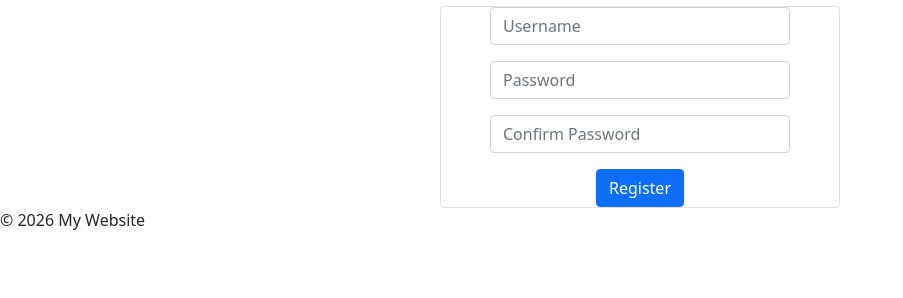
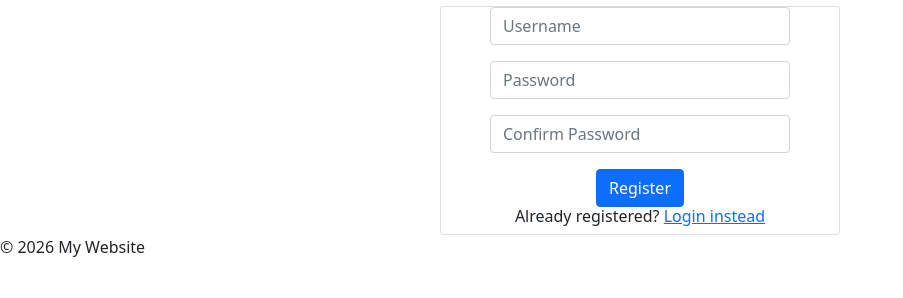
Before and after one commit to Rudra-Bijalwan/study_assistant, a Flask app: page /register in a window 1280 px wide. Shown: the part 50-348 px from the top of the page, without its empty margins (0-903 px from the left). Run offline with Flask 3, Linux system fonts and the light colour scheme.

Commit message:
add hyperlinks for login and register

```diff
--- a/templates/login.html
+++ b/templates/login.html
@@ -27,5 +27,9 @@ Login
             {{ form.submit(class="btn btn-primary") }}
         </div>
     </form>
+    <h6 class="text-center">
+        New user?
+        <a href="{{url_for('register')}}">Register instead</a>
+    </h6>
 </div>
 {% endblock %}
--- a/templates/register.html
+++ b/templates/register.html
@@ -30,6 +30,10 @@ Register
             {{ form.submit(class="btn btn-primary") }}
         </div>
     </form>
+    <h6 class="text-center">
+        Already registered?
+        <a href="{{url_for('login')}}">Login instead</a>
+    </h6>
 </div>
 
 {% endblock %}
```
